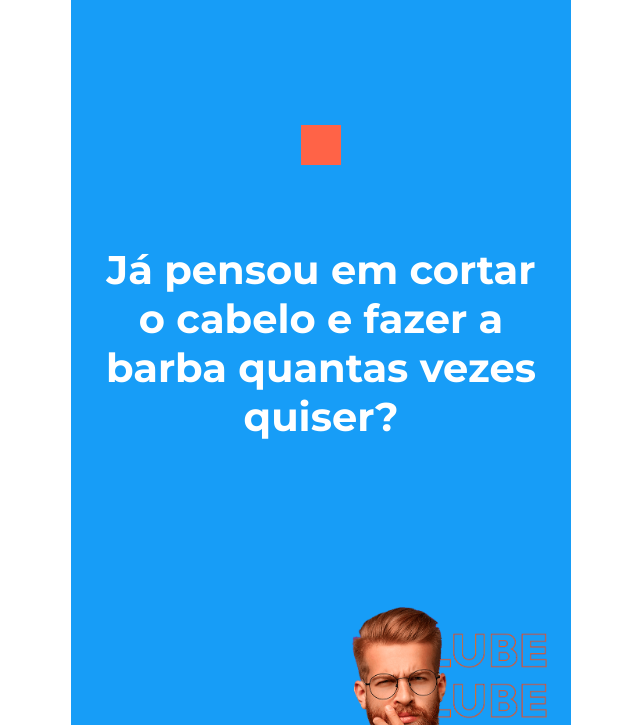
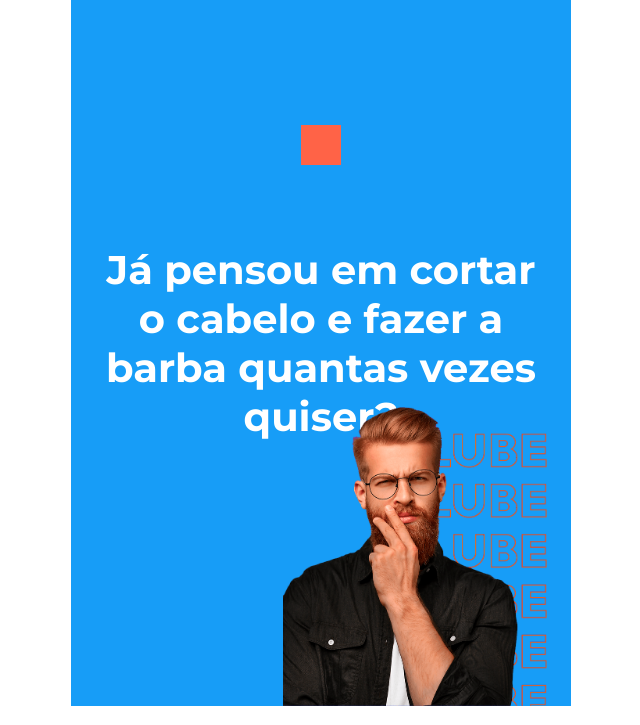
Before and after one commit to mrcsrc/jordanbarber, a plain HTML site: page index.html in a window 1280 px wide. Shown: the part 75-800 px from the top of the page, without its empty margins (319-959 px from the left). Drawn offline with Linux system fonts and the light colour scheme.

Commit message:
Update style.css

```diff
--- a/css/style.css
+++ b/css/style.css
@@ -209,7 +209,7 @@
     display: flex;
     justify-content: flex-end;
 
-    margin-top: -8.6rem;
+    margin-top: -28.6rem;
 }
 
 .bg-person img {
```
